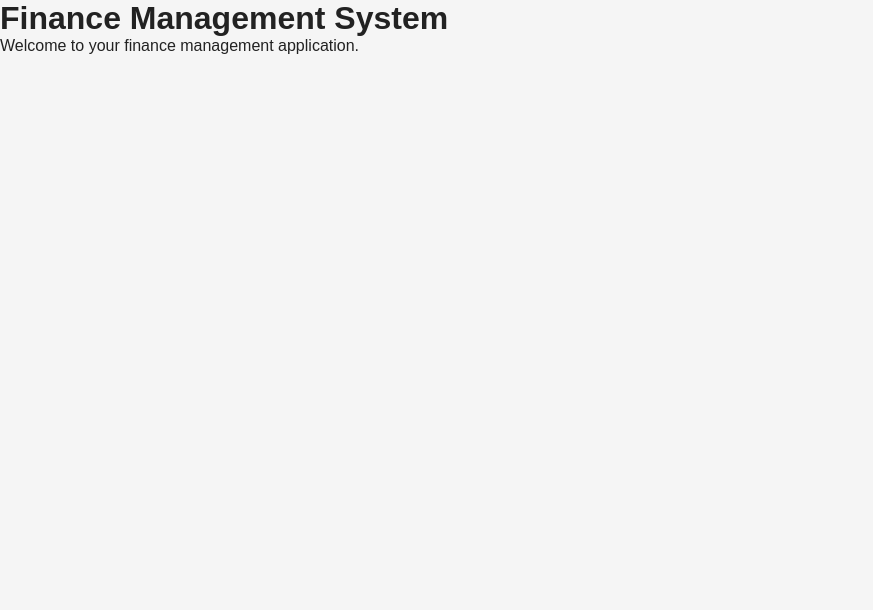
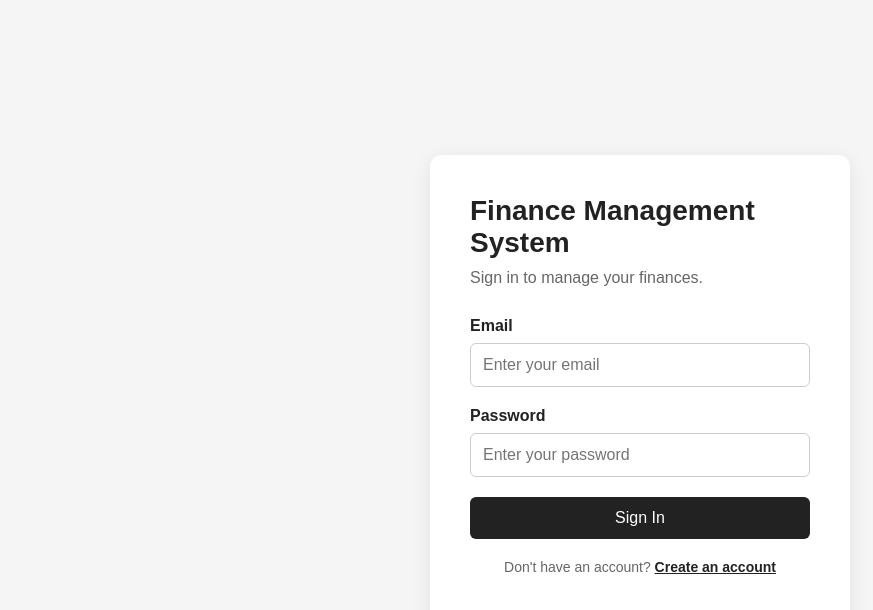
Before and after one commit to thariqsingh01/Finance-Management-System, a React (Vite) app in the folder frontend/: page / in a window 1280 px wide. Shown: the top 610 px of the page, without its empty margins (0-873 px from the left). Built offline with nearby package versions, Linux system fonts and the light colour scheme.

Commit message:
Login page created

```diff
--- a/frontend/src/App.tsx
+++ b/frontend/src/App.tsx
@@ -1,10 +1,7 @@
+import Login from './pages/Login';
+
 function App() {
-  return (
-    <div>
-      <h1>Finance Management System</h1>
-      <p>Welcome to your finance management application.</p>
-    </div>
-  );
+  return <Login />;
 }
 
 export default App;
--- a/frontend/src/index.css
+++ b/frontend/src/index.css
@@ -15,3 +15,79 @@ body {
   background: #f5f5f5;
   color: #222;
 }
+
+.login-page {
+  min-height: 100vh;
+  display: flex;
+  justify-content: center;
+  align-items: center;
+  padding: 20px;
+}
+
+.login-card {
+  width: 100%;
+  max-width: 420px;
+  padding: 40px;
+  background: white;
+  border-radius: 12px;
+  box-shadow: 0 4px 20px rgba(0, 0, 0, 0.08);
+}
+
+.login-card h1 {
+  margin-bottom: 10px;
+  font-size: 28px;
+}
+
+.login-card > p {
+  margin-bottom: 30px;
+  color: #666;
+}
+
+.form-group {
+  margin-bottom: 20px;
+}
+
+.form-group label {
+  display: block;
+  margin-bottom: 8px;
+  font-weight: 600;
+}
+
+.form-group input {
+  width: 100%;
+  padding: 12px;
+  border: 1px solid #ccc;
+  border-radius: 6px;
+  font-size: 16px;
+}
+
+.form-group input:focus {
+  outline: none;
+  border-color: #333;
+}
+
+.login-card button {
+  width: 100%;
+  padding: 12px;
+  border: none;
+  border-radius: 6px;
+  background: #222;
+  color: white;
+  font-size: 16px;
+  cursor: pointer;
+}
+
+.login-card button:hover {
+  background: #444;
+}
+
+.register-link {
+  margin-top: 20px;
+  text-align: center;
+  font-size: 14px;
+}
+
+.register-link a {
+  color: #222;
+  font-weight: 600;
+}
--- /dev/null
+++ b/frontend/src/pages/Login.tsx
@@ -0,0 +1,38 @@
+function Login() {
+  return (
+    <main className="login-page">
+      <section className="login-card">
+        <h1>Finance Management System</h1>
+        <p>Sign in to manage your finances.</p>
+
+        <form>
+          <div className="form-group">
+            <label htmlFor="email">Email</label>
+            <input
+              id="email"
+              type="email"
+              placeholder="Enter your email"
+            />
+          </div>
+
+          <div className="form-group">
+            <label htmlFor="password">Password</label>
+            <input
+              id="password"
+              type="password"
+              placeholder="Enter your password"
+            />
+          </div>
+
+          <button type="submit">Sign In</button>
+        </form>
+
+        <p className="register-link">
+          Don't have an account? <a href="#">Create an account</a>
+        </p>
+      </section>
+    </main>
+  );
+}
+
+export default Login;
```
